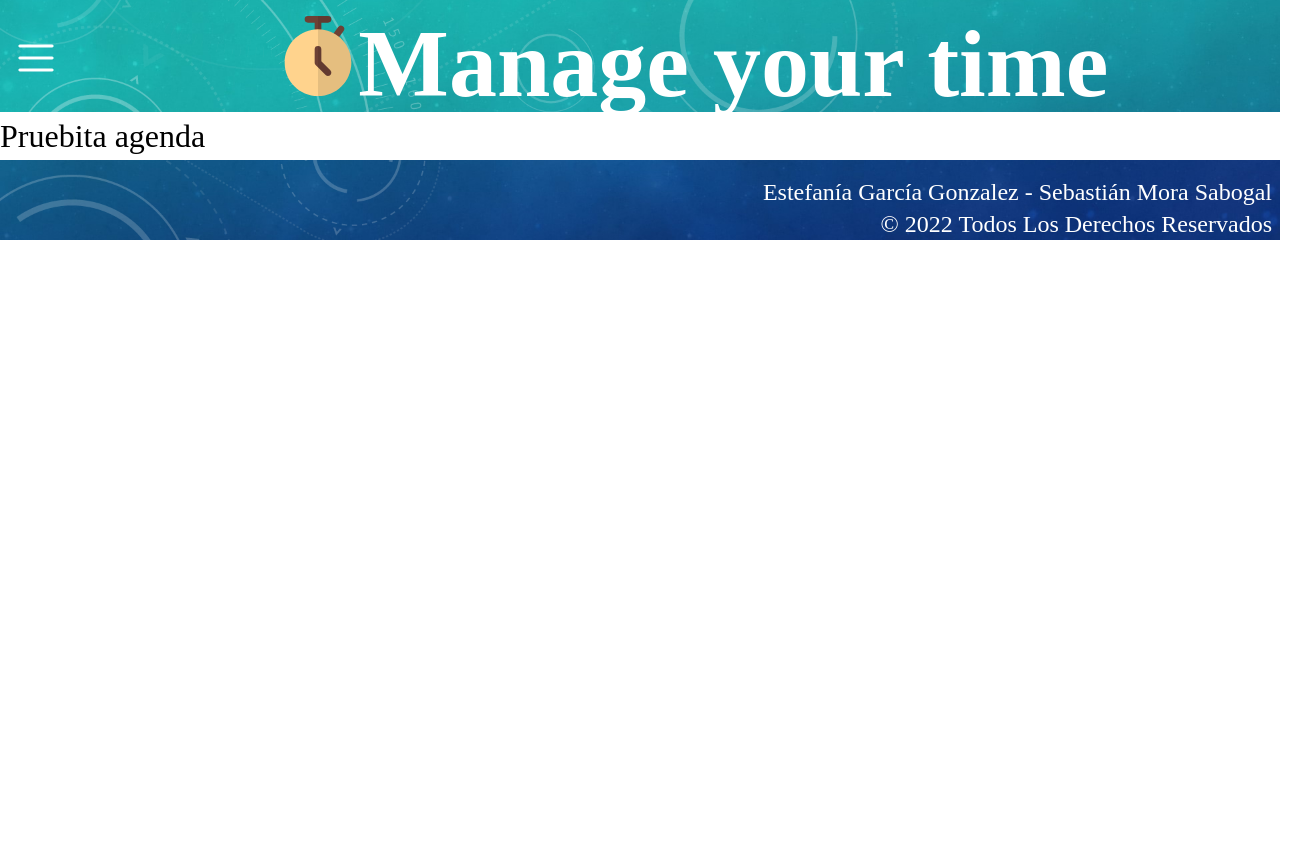
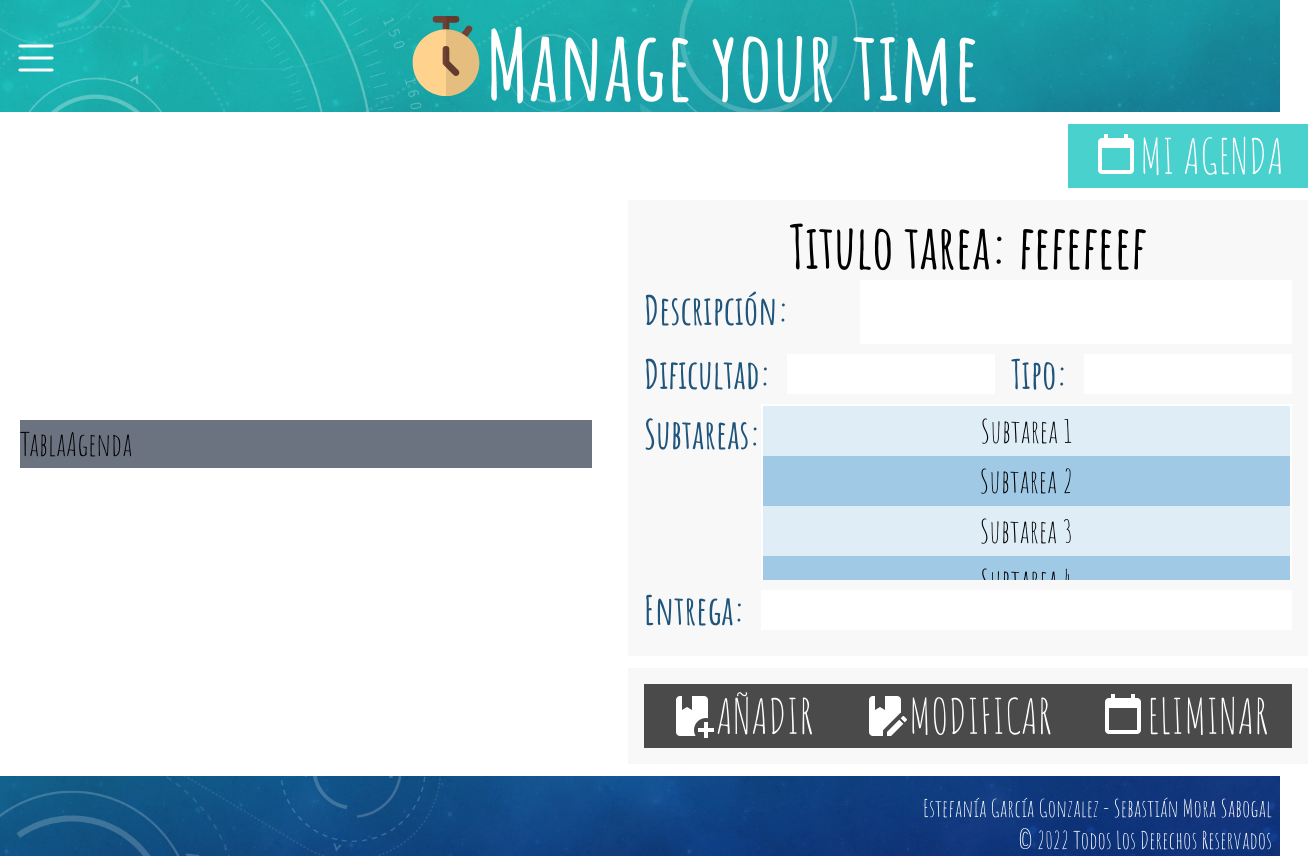
Before and after one commit to estefaniag08/MYT-react, a Next.js app: page /agenda in a window 1280 px wide. Shown: the whole page, 1308 px wide, since content can reach past the window. Before the commit the page ends 800 px from the top, so only its background shows below. Built offline with nearby package versions, Linux system fonts and the light colour scheme.

Commit message:
Se añade el panel de tareas de la página de agenda

```diff
--- a/components/ContenedoresPanel/ContenedorTareas.js
+++ b/components/ContenedoresPanel/ContenedorTareas.js
@@ -4,9 +4,9 @@ import styles from "../../styles/ContenedoresPanel/ContenedorTareasFranjas.modul
 
 function ContenedorTareas() {
   return (
-    <div className={`flex-col gap-3 ${styles.contenedor}`}>
+    <div className={`flex gap-3 ${styles.contenedor}`}>
     <h1 className={`text-5xl w-3/6 mb-2 ${styles.texto}`}>Tareas</h1>
-    <div className="gap-3 flex items-center justify-center ">
+    <div className="gap-3 flex items-center justify-center">
       <button className={`text-4xl p-2 ${styles.boton}`}>
       <div className="w-8 h-8">
             <Image
--- a/components/PanelHorario.js
+++ b/components/PanelHorario.js
@@ -1,4 +1,5 @@
 import Image from "next/image";
+import Link from "next/link";
 import styles from "../styles/PanelHorario.module.css";
 import ContenedorFranjas from "./ContenedoresPanel/ContenedorFranjas";
 import ContenedorImportantes from "./ContenedoresPanel/ContenedorImportantes";
@@ -8,6 +9,7 @@ function PanelHorario() {
   return (
     <div className="2xl:w-2/12 grid gap-3 md:w-3/12 md:m-3">
       <div>
+        <Link href="/agenda">
           <button type="button" className={styles.boton}>
             <div className="md:w-12 md:h-12 w-10 h-10">
               <Image
@@ -19,6 +21,7 @@ function PanelHorario() {
             </div>
             <h2 className="lg:text-5xl text-4xl whitespace-nowrap">MI AGENDA</h2>
           </button>
+        </Link>
       </div>
       <ContenedorImportantes />
       <ContenedorFranjas />
--- a/components/PanelTarea.js
+++ b/components/PanelTarea.js
@@ -1,7 +1,93 @@
-function PanelTarea(){
+import Link from "next/link";
+import Image from "next/image";
+import styles from "../styles/PanelAgenda.module.css";
+import TablaSubtareas from "./Tablas/TablaSubtareas";
+
+function PanelTarea() {
   return (
-    <div>PanelTarea</div>
-  )
+    <div className=" lg:w-1/2  grid gap-3 md:m-3">
+      <Link href="/agenda">
+        <div className="lg:place-self-end ">
+          <button type="button" className={`${styles.boton}`}>
+            <div className="md:w-12 md:h-12 w-10 h-10">
+              <Image
+                src="/img/calendar/calendar-blank.png"
+                width={40}
+                height={40}
+                layout="responsive"
+              />
+            </div>
+            <h2 className="lg:text-5xl text-4xl whitespace-nowrap">
+              MI AGENDA
+            </h2>
+          </button>
+        </div>
+      </Link>
+      <div className={`${styles.container} `}>
+        <h1 className="lg:text-6xl text-4xl font-bold text-center mb-1">
+          Titulo tarea: fefefeef
+        </h1>
+        <section className="flex">
+          <h3 className="2xl:w-1/6 lg:1/4 w-1/2">Descripción:</h3>
+          <textarea
+            className="overflow-y-auto 2xl:w-5/6 lg:3/4 w-full h-full text-2xl disabled:bg-white resize-none"
+            disabled
+          ></textarea>
+        </section>
+        <section className="xl:flex xl:gap-4 grid items-center">
+          <h3>Dificultad:</h3>
+          <input className=" h-10 xl:w-full" />
+          <h3>Tipo:</h3>
+          <input className=" h-10 xl:w-full" />
+        </section>
+        <section className="xl:flex grid items-start">
+          <h3>Subtareas:</h3>
+          <div className="overflow-y-auto lg:h-44 h-20 w-full">
+            <TablaSubtareas />
+          </div>
+        </section>
+        <section className="xl:flex xl:gap-4 grid items-center">
+          <h3>Entrega:</h3>
+          <input className=" h-10 xl:w-full" />
+        </section>
+      </div>
+      <div className={`${styles.contenedor} flex items-center`}>
+        <button type="button" className={styles.botonTareas}>
+          <div className="md:w-12 md:h-12 w-10 h-10">
+            <Image
+              src="/img/book/book-plus.png"
+              width={40}
+              height={40}
+              layout="responsive"
+            />
+          </div>
+          <h2 className="xl:text-5xl text-[0]  whitespace-nowrap">AÑADIR</h2>
+        </button>
+        <button type="button" className={styles.botonTareas}>
+          <div className="md:w-12 md:h-12 w-10 h-10">
+            <Image
+              src="/img/book/book-edit.png"
+              width={40}
+              height={40}
+              layout="responsive"
+            />
+          </div>
+          <h2 className="xl:text-5xl text-[0] whitespace-nowrap">MODIFICAR</h2>
+        </button>
+        <button type="button" className={styles.botonTareas}>
+          <div className="md:w-12 md:h-12 w-10 h-10">
+            <Image
+              src="/img/calendar/calendar-blank.png"
+              width={40}
+              height={40}
+              layout="responsive"
+            />
+          </div>
+          <h2 className="xl:text-5xl text-[0] whitespace-nowrap">ELIMINAR</h2>
+        </button>
+      </div>
+    </div>
+  );
 }
 
-export default PanelTarea
+export default PanelTarea;
--- a/components/TablaAgenda.js
+++ b/components/TablaAgenda.js
@@ -1,7 +1,9 @@
 
 function TablaAgenda(){
   return (
-    <div>TablaAgenda</div>
+    <div className="bg-gray-500 lg:flex lg:w-1/2 grid gap-3 md:m-3">
+      TablaAgenda
+    </div>
   )
 }
 
--- a/components/TablaHorario.js
+++ b/components/TablaHorario.js
@@ -5,7 +5,7 @@ function TablaHorario() {
     <div className="lg:w-11/12 md:w-8/12 w-full md:h-[90%] my-3 overflow-y-hidden">
       <div className={`text-5xl  flex justify-end gap-4  p-1 font-bold ${styles.texto}`}>
             <button type="button" className="font-bold ">{"<"}</button>
-            <h1 className={`lg:text-5xl text-3xl `}>Semana 1 - 7 ago</h1>
+            <h1 className={`lg:text-5xl text-3xl `}>Semana 1 - 7 Nov</h1>
             <button type="button" className="font-bold">{">"}</button>
         </div>
       <div className=" md:h-[90%] md:overflow-y-scroll overflow-x-auto w-full">
--- /dev/null
+++ b/components/Tablas/TablaSubtareas.js
@@ -0,0 +1,20 @@
+import styles from "../../styles/TablaSubtareas.module.css";
+function TablaSubtareas() {
+  return (
+    <table className="flex">
+
+       <tbody  className={`${styles.columna} border-solid border-2 border-white w-full`}>
+          <tr className={styles.cell}><td>Subtarea 1</td></tr>
+          <tr className={styles.cell}><td>Subtarea 2</td></tr>
+          <tr className={styles.cell}><td>Subtarea 3</td></tr>
+          <tr className={styles.cell}><td>Subtarea 4</td></tr>
+          <tr className={styles.cell}><td>Subtarea 5</td></tr>
+          <tr className={styles.cell}><td>Subtarea 6</td></tr>
+
+       </tbody>
+
+    </table>
+  );
+}
+
+export default TablaSubtareas;
--- a/pages/agenda.js
+++ b/pages/agenda.js
@@ -1,11 +1,30 @@
+import Head from "next/head";
 import FullLayout from "../components/FullLayout";
-import styles from "../styles/Agenda.module.css"
+import PanelTarea from "../components/PanelTarea";
+import TablaAgenda from "../components/TablaAgenda";
 function Agenda() {
   return (
-    <FullLayout>
-      <h1>Pruebita agenda</h1>
-    </FullLayout>
-  )
+    <>
+      <Head>
+        <link rel="preconnect" href="https://fonts.googleapis.com" />
+        <link
+          rel="preconnect"
+          href="https://fonts.gstatic.com"
+          crossOrigin="true"
+        />
+        <link
+          href="https://fonts.googleapis.com/css2?family=Amatic+SC:wght@400;700&display=swap"
+          rel="stylesheet"
+        />
+      </Head>
+      <FullLayout>
+        <main className="lg:flex grid items-center gap-3 mx-2 2xl:h-[76vh]">
+          <TablaAgenda />
+          <PanelTarea />
+        </main>
+      </FullLayout>
+    </>
+  );
 }
 
-export default Agenda
+export default Agenda;
--- a/styles/Agenda.module.css
+++ /dev/null
@@ -1,3 +0,0 @@
-.clasesita {
-
-}
--- /dev/null
+++ b/styles/PanelAgenda.module.css
@@ -0,0 +1,76 @@
+.container{
+    background-color: var(--color-gray-50);
+    padding: 1rem;
+}
+
+.container h3{
+    color: var(--color-blue-200);
+    font-weight: bold;
+    font-size: 2rem;
+}
+@media (min-width: 1024px) {
+    .container h3{
+        font-size: 2.5rem;
+    }
+}
+
+
+.boton{
+    background-color: var(--color-aqua-200);
+    color: white;
+    padding: 0.5rem 1.5rem;
+    display: flex;
+    align-items: center;
+    justify-content: center;
+    width: 100%;
+    text-align: center;
+    margin: 0 auto;
+}
+
+@media (min-width: 1024px) {
+    .boton{
+        width: fit-content;
+    }
+}
+
+.boton:hover{
+    background-color: var(--color-aqua-100);
+}
+.boton:active{
+    background-color: var(--color-purple-200);
+}
+
+.contenedor{
+    background-color: var(--color-gray-50);
+    padding: 1rem;
+}
+.contenedor:hover{
+    background-color: gainsboro;
+    color: var(--color-blue-200)
+}
+
+.contenedor:hover button{
+    background-color: var(--color-blue-200)
+}
+@media(min-with:1280px){
+
+}
+.botonTareas{
+    background-color: var(--color-gray-200);
+    color: white;
+    padding: 0.5rem 1.5rem;
+    display: flex;
+    align-items: center;
+    justify-content: center;
+    width: fit-content;
+    text-align: center;
+    margin: 0 auto;
+}
+.botonTareas:hover{
+    background-color: var(--color-blue-100) !important;
+
+}
+
+.botonTareas:active{
+    background-color: var(--color-aqua-200) !important;
+}
--- a/styles/TablaHorario.module.css
+++ b/styles/TablaHorario.module.css
@@ -22,8 +22,6 @@
 }
 .texto{
     color: var(--color-gray-200);
-    position: -webkit-sticky;
-    position: sticky;
     top: 0;
     z-index: 2;
 }
--- /dev/null
+++ b/styles/TablaSubtareas.module.css
@@ -0,0 +1,13 @@
+.columna tr:nth-child(even) {
+    background-color: var(--color-blue-100);
+}
+
+.columna tr:nth-child(odd) {
+    background-color: var(--color-blue-50);
+}
+
+.cell{
+    display: flex;
+    justify-content: center;
+    height: fit-content;
+}
```
Also changed, not shown: public/img/calendar/calendar-blank.png (added). Lines whose indentation alone changed are shown as unchanged.
